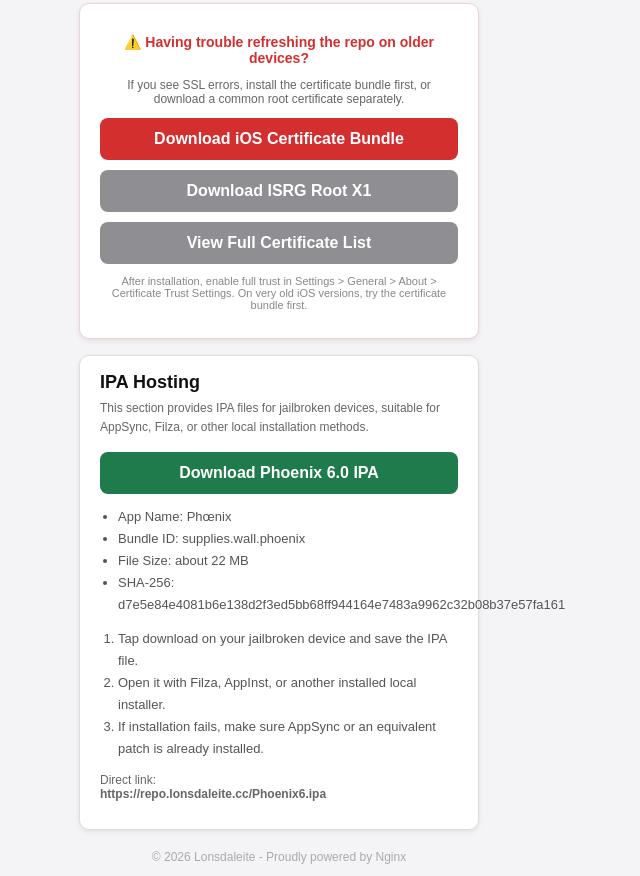
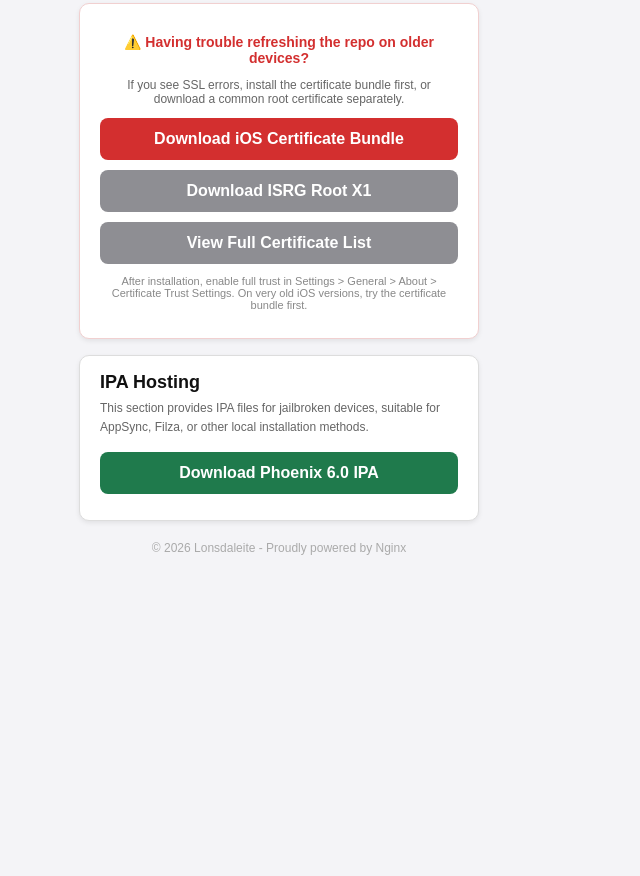
Before and after one commit to wtfllix/saveiOS6, a plain HTML site: page index.html in a window 1280 px wide. Shown: the part 371-1247 px from the top of the page, without its empty margins (361-1001 px from the left). After the commit the page ends 938 px from the top, so only its background shows below. Drawn offline with Linux system fonts and the light colour scheme.

Commit message:
Simplify IPA section to keep only the download button

```diff
--- a/index.html
+++ b/index.html
@@ -150,22 +150,6 @@
             text-align: center;
         }
 
-        .meta-list,
-        .step-list {
-            margin: 12px 0 0;
-            padding-left: 18px;
-            font-size: 13px;
-            color: #555;
-            line-height: 1.7;
-        }
-
-        .ipa-link {
-            margin-top: 12px;
-            font-size: 12px;
-            color: #666;
-            word-break: break-all;
-        }
-
         .footer {
             margin-top: 20px;
             font-size: 12px;
@@ -237,24 +221,6 @@
             <p class="section-subtitle" data-i18n="ipaSubtitle">This section provides IPA files for jailbroken devices, suitable for AppSync, Filza, or other local installation methods.</p>
 
             <a class="btn btn-download" href="/Phoenix6.ipa" download data-i18n="downloadPhoenix">Download Phoenix 6.0 IPA</a>
-
-            <ul class="meta-list">
-                <li data-i18n="metaName">App Name: Phœnix</li>
-                <li data-i18n="metaBundle">Bundle ID: supplies.wall.phoenix</li>
-                <li data-i18n="metaSize">File Size: about 22 MB</li>
-                <li data-i18n="metaSha">SHA-256: d7e5e84e4081b6e138d2f3ed5bb68ff944164e7483a9962c32b08b37e57fa161</li>
-            </ul>
-
-            <ol class="step-list">
-                <li data-i18n="step1">Tap download on your jailbroken device and save the IPA file.</li>
-                <li data-i18n="step2">Open it with Filza, AppInst, or another installed local installer.</li>
-                <li data-i18n="step3">If installation fails, make sure AppSync or an equivalent patch is already installed.</li>
-            </ol>
-
-            <p class="ipa-link">
-                <span data-i18n="directLinkLabel">Direct link:</span><br>
-                <strong>https://repo.lonsdaleite.cc/Phoenix6.ipa</strong>
-            </p>
         </div>
 
         <div class="footer" data-i18n="footer">
@@ -280,14 +246,6 @@
                 ipaTitle: "IPA Hosting",
                 ipaSubtitle: "This section provides IPA files for jailbroken devices, suitable for AppSync, Filza, or other local installation methods.",
                 downloadPhoenix: "Download Phoenix 6.0 IPA",
-                metaName: "App Name: Phœnix",
-                metaBundle: "Bundle ID: supplies.wall.phoenix",
-                metaSize: "File Size: about 22 MB",
-                metaSha: "SHA-256: d7e5e84e4081b6e138d2f3ed5bb68ff944164e7483a9962c32b08b37e57fa161",
-                step1: "Tap download on your jailbroken device and save the IPA file.",
-                step2: "Open it with Filza, AppInst, or another installed local installer.",
-                step3: "If installation fails, make sure AppSync or an equivalent patch is already installed.",
-                directLinkLabel: "Direct link:",
                 footer: "© 2026 Lonsdaleite - Proudly powered by Nginx"
             },
             "zh-CN": {
@@ -306,14 +264,6 @@
                 ipaTitle: "IPA 托管",
                 ipaSubtitle: "这里提供越狱设备可直接下载的 IPA 文件，适合配合 AppSync、Filza 或其他本地安装方式使用。",
                 downloadPhoenix: "下载 Phoenix 6.0 IPA",
-                metaName: "应用名称：Phœnix",
-                metaBundle: "Bundle ID：supplies.wall.phoenix",
-                metaSize: "文件大小：约 22 MB",
-                metaSha: "SHA-256：d7e5e84e4081b6e138d2f3ed5bb68ff944164e7483a9962c32b08b37e57fa161",
-                step1: "在越狱设备上点击下载，保存 IPA 文件。",
-                step2: "使用 Filza、AppInst 或其他已安装的本地安装工具打开该文件。",
-                step3: "如果安装失败，请先确认设备已安装 AppSync 或等效补丁。",
-                directLinkLabel: "直链地址：",
                 footer: "© 2026 朗斯代尔 - 自豪地由 Nginx 驱动"
             }
         };
```
